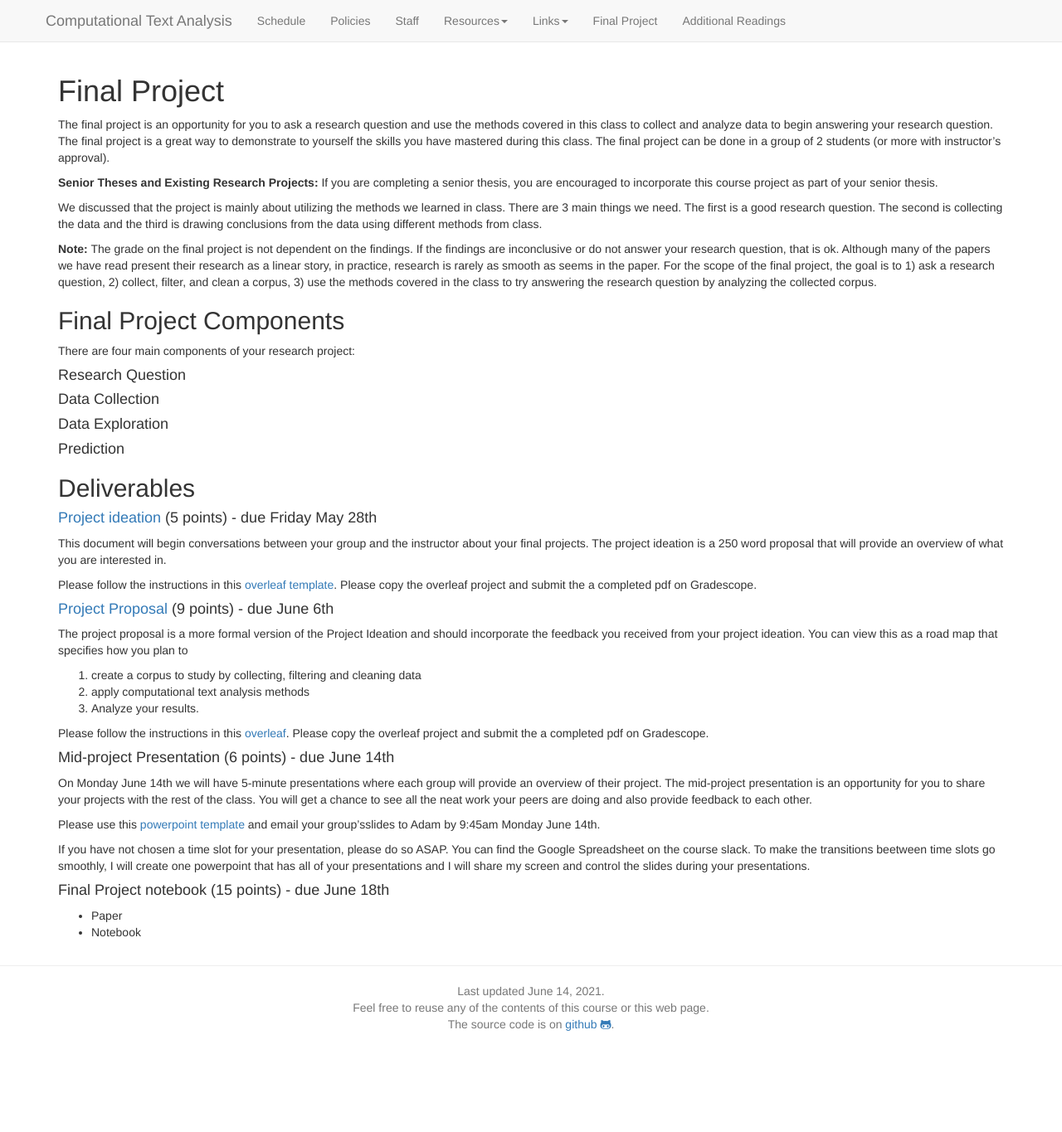
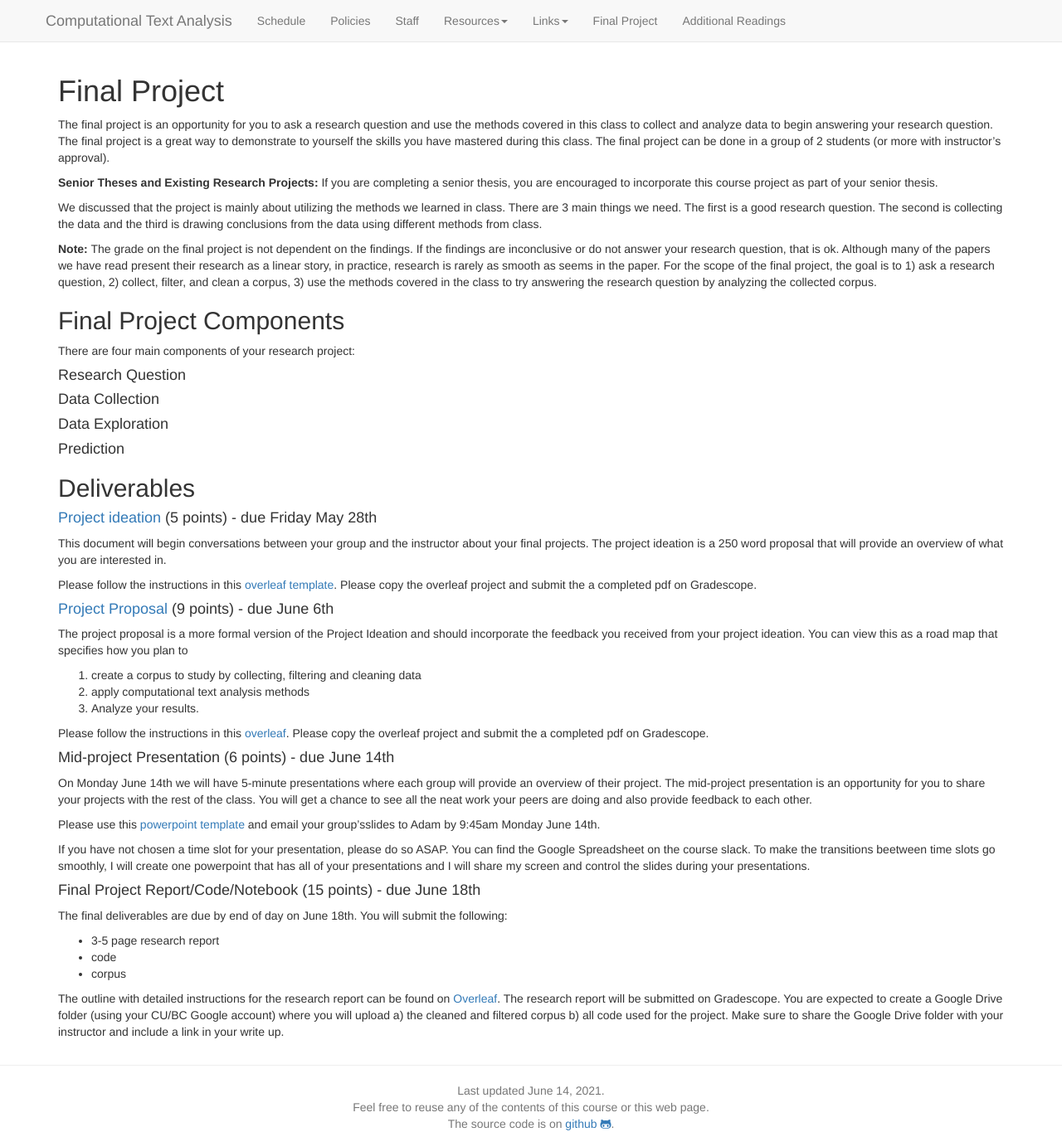
Before and after one commit to BC-COMS-2710/BC-COMS-2710.github.io, a Jekyll site: the page built from final_project.md, in a window 1280 px wide and 1365 px high. Shown: the whole window at 83% size. Built offline with Jekyll 4.4.1, drawn with Linux system fonts in a browser that asks for light colours; nearby versions of some CDN libraries.

Commit message:
final project: final report instructions

```diff
--- a/final_project.md
+++ b/final_project.md
@@ -66,6 +66,12 @@ Please use this [powerpoint template](slides/project-presentations.pptx) and ema
 
 If you have not chosen a time slot for your presentation, please do so ASAP. You can find the Google Spreadsheet on the course slack. To make the transitions beetween time slots go smoothly, I will create one powerpoint that has all of your presentations and I will share my screen and control the slides during your presentations.
 
-#### Final Project notebook (15 points) - due June 18th
-- Paper
-- Notebook
+#### Final Project Report/Code/Notebook (15 points) - due June 18th
+
+The final deliverables are due by end of day on June 18th. You will submit the following:
+
+- 3-5 page research report
+- code
+- corpus
+
+The outline with detailed instructions for the research report can be found on [Overleaf](https://www.overleaf.com/read/ktmxfvvncbqr). The research report will be submitted on Gradescope. You are expected to create a Google Drive folder (using your CU/BC Google account) where you will upload a) the cleaned and filtered corpus b) all code used for the project. Make sure to share the Google Drive folder with your instructor and include a link in your write up.
```
